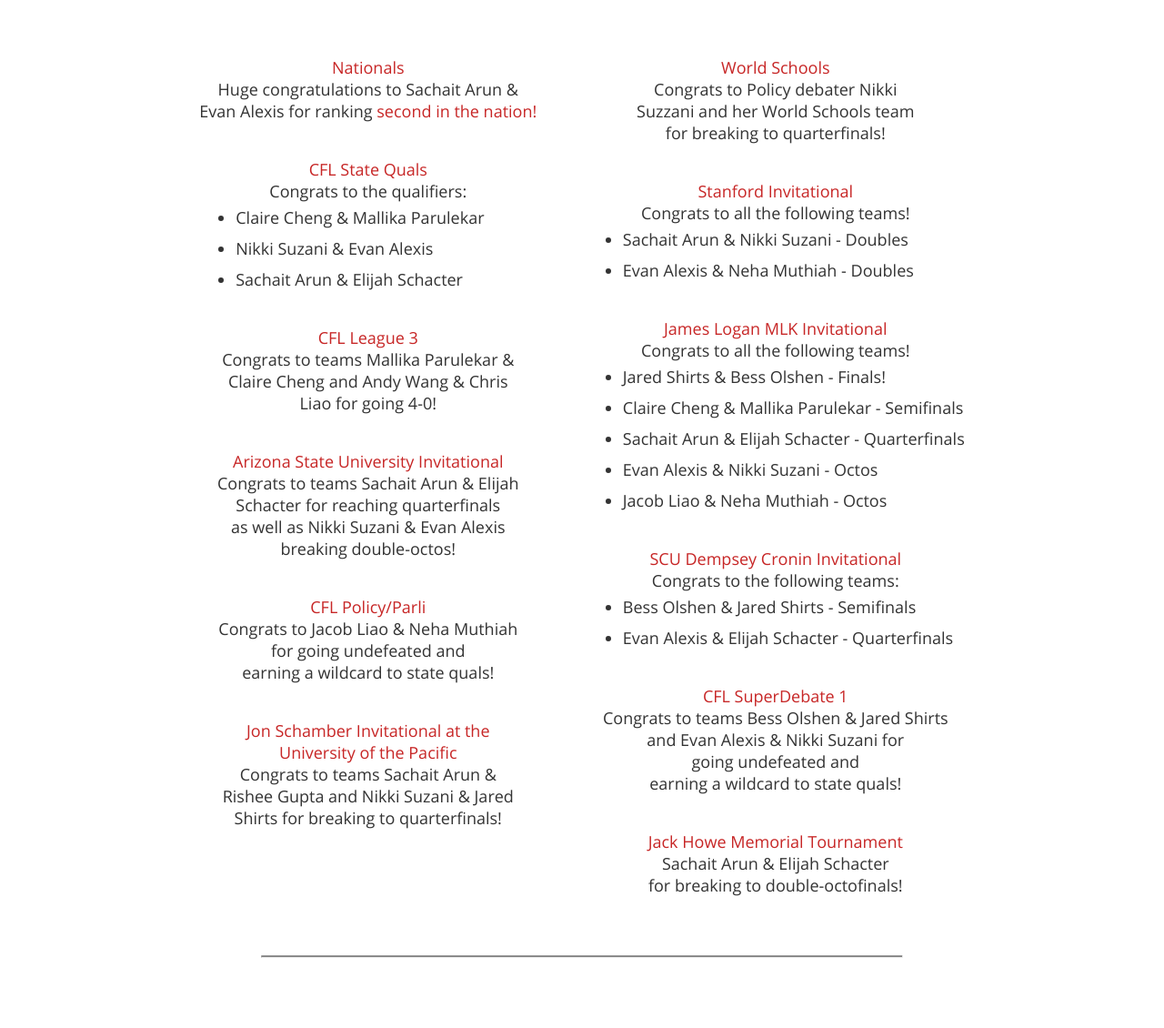
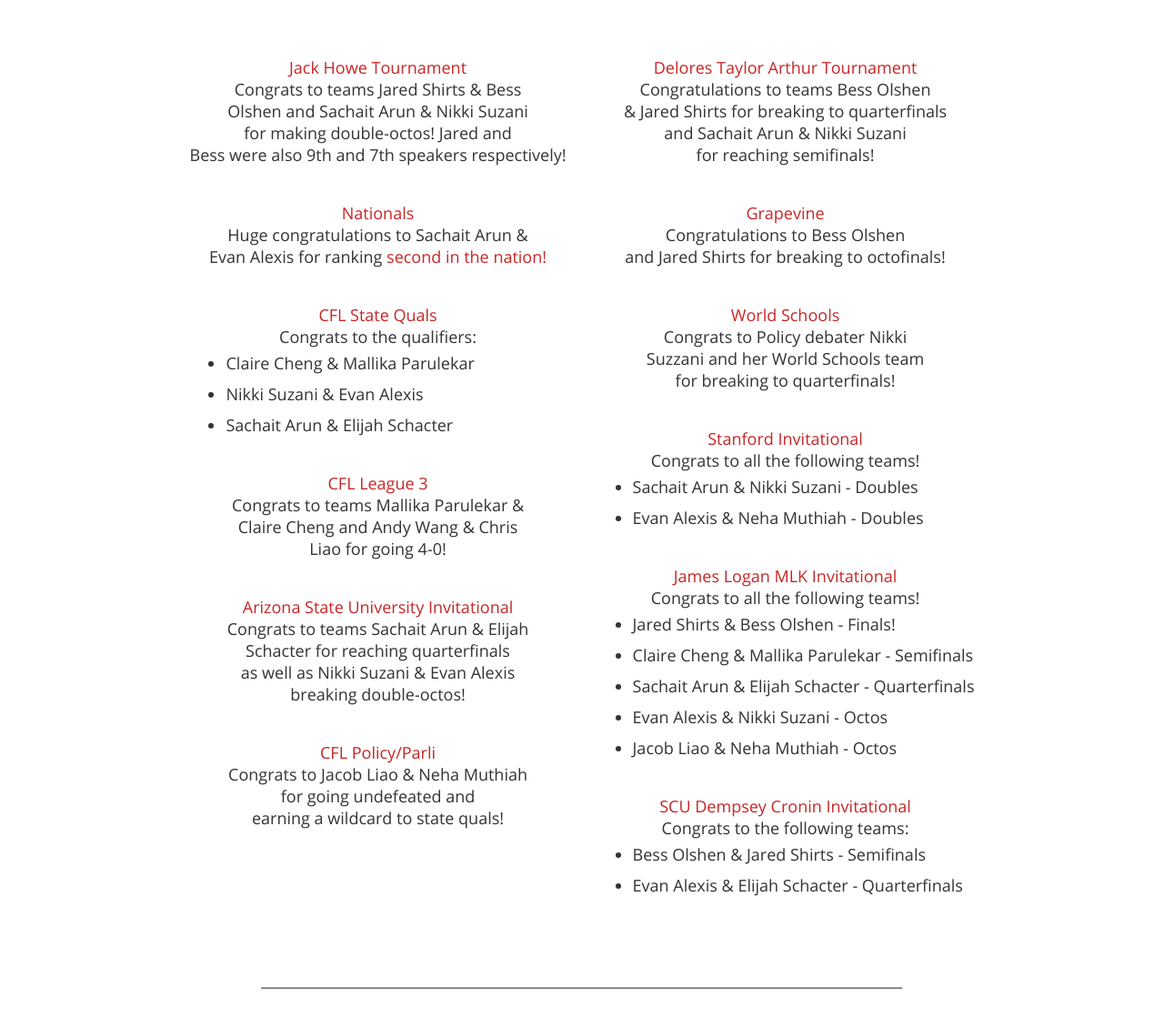
Before and after one commit to OscarHChung/Gunn-Speech-and-Debate-Website, a plain HTML site: page policy.html in a window 1280 px wide. Shown: the part 490-1620 px from the top of the page at 91% size. Drawn offline with nearby package versions, Linux system fonts and the light colour scheme.

Commit message:
Update policy.html

```diff
--- a/policy.html
+++ b/policy.html
@@ -100,6 +100,7 @@
 	<h3 class="mini-header">Updates</h3>
 	<div class="updates-row2">
 		<div>
+			<p><span class="updates-title">Jack Howe Tournament</span><br>Congrats to teams Jared Shirts & Bess<br>Olshen and Sachait Arun & Nikki Suzani<br>for making double-octos! Jared and<br>Bess were also 9th and 7th speakers respectively!</p>
 			<p><span class="updates-title">Nationals</span><br>Huge congratulations to Sachait Arun & <br>Evan Alexis for ranking <span class="red">second in the nation!</span></p>
 			<p><span class="updates-title">CFL State Quals</span><br>Congrats to the qualifiers:<ul>
 				<li>Claire Cheng & Mallika Parulekar</li>
@@ -109,10 +110,11 @@
 			<p><span class="updates-title">CFL League 3</span><br>Congrats to teams Mallika Parulekar &<br>Claire Cheng and Andy Wang & Chris<br>Liao for going 4-0!</p>
 			<p><span class="updates-title">Arizona State University Invitational</span><br>Congrats to teams Sachait Arun & Elijah<br>Schacter for reaching quarterfinals<br>as well as Nikki Suzani & Evan Alexis<br>breaking double-octos!</p>
 			<p><span class="updates-title">CFL Policy/Parli</span><br>Congrats to Jacob Liao & Neha Muthiah<br>for going undefeated and<br>earning a wildcard to state quals!</p>
-			<p><span class="updates-title">Jon Schamber Invitational at the<br>University of the Pacific</span><br>Congrats to teams Sachait Arun &<br>Rishee Gupta and Nikki Suzani & Jared<br>Shirts for breaking to quarterfinals!</p>
 		</div>
 
 		<div>
+			<p><span class="updates-title">Delores Taylor Arthur Tournament</span><br>Congratulations to teams Bess Olshen<br>& Jared Shirts for breaking to quarterfinals<br>and Sachait Arun & Nikki Suzani<br>for reaching semifinals!</p>
+			<p><span class="updates-title">Grapevine</span><br>Congratulations to Bess Olshen<br>and Jared Shirts for breaking to octofinals!</p>
 			<p><span class="updates-title">World Schools</span><br>Congrats to Policy debater Nikki<br>Suzzani and her World Schools team<br>for breaking to quarterfinals!</p>
 			<p><span class="updates-title">Stanford Invitational</span><br>Congrats to all the following teams!<ul>
 				<li>Sachait Arun & Nikki Suzani - Doubles</li>
@@ -129,8 +131,6 @@
 				<li>Bess Olshen & Jared Shirts - Semifinals</li>
 				<li>Evan Alexis & Elijah Schacter - Quarterfinals</li></ul>
 			</p>
-			<p><span class="updates-title">CFL SuperDebate 1</span><br>Congrats to teams Bess Olshen & Jared Shirts<br>and Evan Alexis & Nikki Suzani for<br>going undefeated and<br>earning a wildcard to state quals!</p>
-			<p><span class="updates-title">Jack Howe Memorial Tournament</span><br>Sachait Arun & Elijah Schacter<br>for breaking to double-octofinals!</p>
 		</div>
 	</div>
 
```
